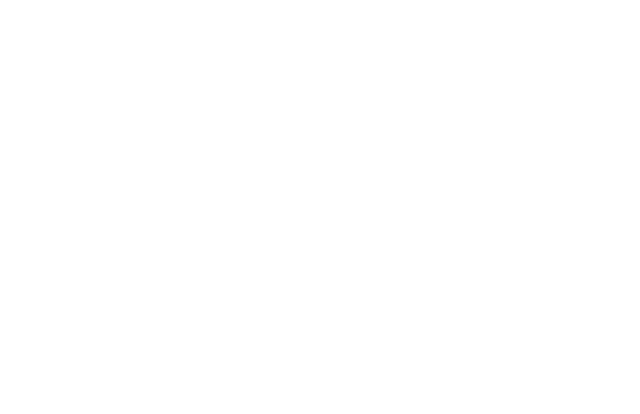
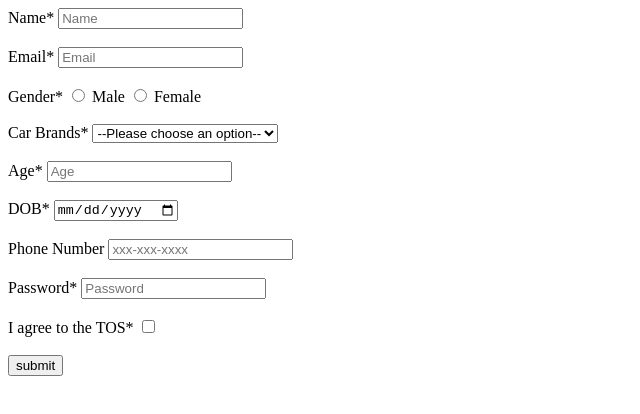
Before and after one commit to acciojob/signup-form-car-Nitu170287, a website: page main.html in a window 1280 px wide. Shown: the whole page, without its empty margins (0-640 px from the left). Drawn offline with Linux system fonts and the light colour scheme.

Commit message:
created a submission

```diff
--- a/main.html
+++ b/main.html
@@ -10,7 +10,44 @@
 	<!-- the entire body must be written by student -->
     <script type="text/javascript" src="./script.js">
 </script>
+<form>
+	<label for="name">Name*</label>
+	<input type="text" id="name" placeholder="Name" required><br><br>
 
+	<label for="email">Email*</label>
+	<input type="email" id="email" placeholder="Email" required><br><br>
+
+	<label for="gender">Gender*</label>
+	<input type="radio" name="gender" id="gender_m" required>
+	<label for="gender_m">Male</label>
+	<input type="radio" name="gender" id="gender_f" required>
+	<label for="gender_f">Female</label><br><br>
+
+	<label for="car">Car Brands*</label>
+	<select id="cars" required>
+		<option disabled selected>--Please choose an option--</option>
+		<option value="BMW">BMW</option>
+		<option value="Audi">Audi</option>
+		<option value="Mercedez">Mercedez</option>
+	</select><br><br>
+
+	<label for="age">Age*</label>
+	<input type="number" placeholder="Age" required><br><br>
+
+	<label for="dob">DOB*</label>
+	<input type="date" id="dob" required><br><br>
+
+	<label for="tel">Phone Number</label>
+	<input type="tel" id="tel" placeholder="xxx-xxx-xxxx" ><br><br>
+
+	<label for="password">Password*</label>
+	<input type="password" id="password" placeholder="Password" required><br><br>
+
+	<label for="tos">I agree to the TOS*</label>
+	<input type="checkbox"  id="tos" required><br><br>
+
+	<button type="submit">submit</button>
+</form>
 </body>
 
 </html>
```
